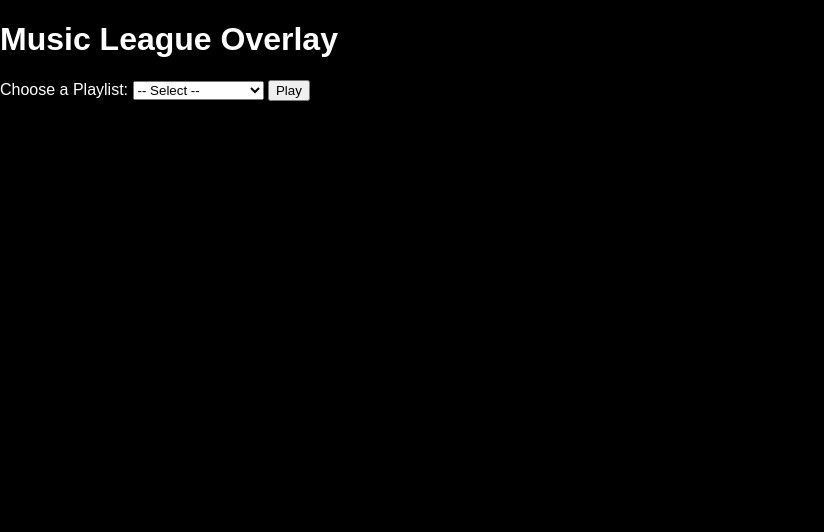
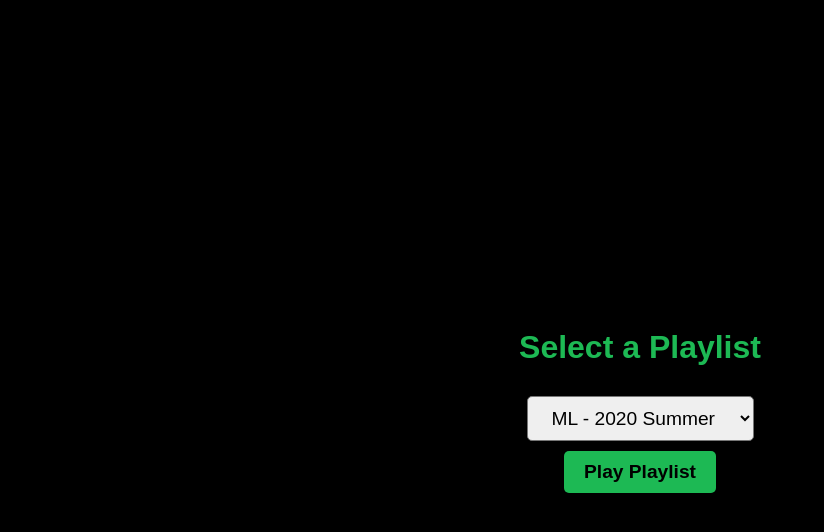
Before and after one commit to DannyLika/music-league-overlay, a plain HTML site: page index.html in a window 1280 px wide. Shown: the whole page, without its empty margins (0-824 px from the left). Drawn offline with Linux system fonts and the light colour scheme.

Commit message:
Update index.html

```diff
--- a/index.html
+++ b/index.html
@@ -1,32 +1,59 @@
-<!-- index.html (Landing Page) -->
 <!DOCTYPE html>
 <html lang="en">
 <head>
   <meta charset="UTF-8">
-  <title>Music League Playlist Selector</title>
+  <title>Music League Playlists</title>
   <link rel="stylesheet" href="style.css">
+  <style>
+    body {
+      font-family: sans-serif;
+      background: #000;
+      color: #fff;
+      display: flex;
+      flex-direction: column;
+      align-items: center;
+      justify-content: center;
+      height: 100vh;
+      margin: 0;
+    }
+    h1 {
+      color: #1db954;
+      margin-bottom: 20px;
+    }
+    select, button {
+      font-size: 1.2em;
+      padding: 10px 20px;
+      margin-top: 10px;
+      border-radius: 5px;
+    }
+    button {
+      background-color: #1db954;
+      color: #000;
+      border: none;
+      font-weight: bold;
+      cursor: pointer;
+    }
+  </style>
 </head>
 <body>
-  <div class="landing">
-    <h1>Music League Overlay</h1>
-    <label for="playlistSelect">Choose a Playlist:</label>
-    <select id="playlistSelect">
-      <option value="">-- Select --</option>
-      <option value="Spring2025_Top3.json">Spring 2025 Top 3</option>
-      <option value="Fall2024_Top3.json">Fall 2024 Top 3</option>
-    </select>
-    <button onclick="launchPlayer()">Play</button>
-  </div>
+  <h1>Select a Playlist</h1>
+  <select id="playlistSelect">
+    <option value="ML_2020_Summer.json">ML - 2020 Summer</option>
+    <option value="ML_2020_Fall.json">ML - 2020 Fall</option>
+    <option value="ML_2021_Winter.json">ML - 2021 Winter</option>
+    <option value="ML_2022_Spring.json">ML - 2022 Spring</option>
+    <option value="ML_2022_Summer.json">ML - 2022 Summer</option>
+    <option value="ML_2023_Winter.json">ML - 2023 Winter</option>
+    <option value="ML_2023_Summer.json">ML - 2023 Summer</option>
+    <option value="ML_2024_Spring.json">ML - 2024 Spring</option>
+    <option value="ML_2024_Fall.json">ML - 2024 Fall</option>
+  </select>
+  <button onclick="goToPlayer()">Play Playlist</button>
 
   <script>
-    function launchPlayer() {
-      const select = document.getElementById('playlistSelect');
-      const value = select.value;
-      if (value) {
-        window.location.href = `player.html?playlist=${encodeURIComponent(value)}`;
-      } else {
-        alert("Please select a playlist.");
-      }
+    function goToPlayer() {
+      const playlist = document.getElementById("playlistSelect").value;
+      window.location.href = `player.html?playlist=${playlist}`;
     }
   </script>
 </body>
```
